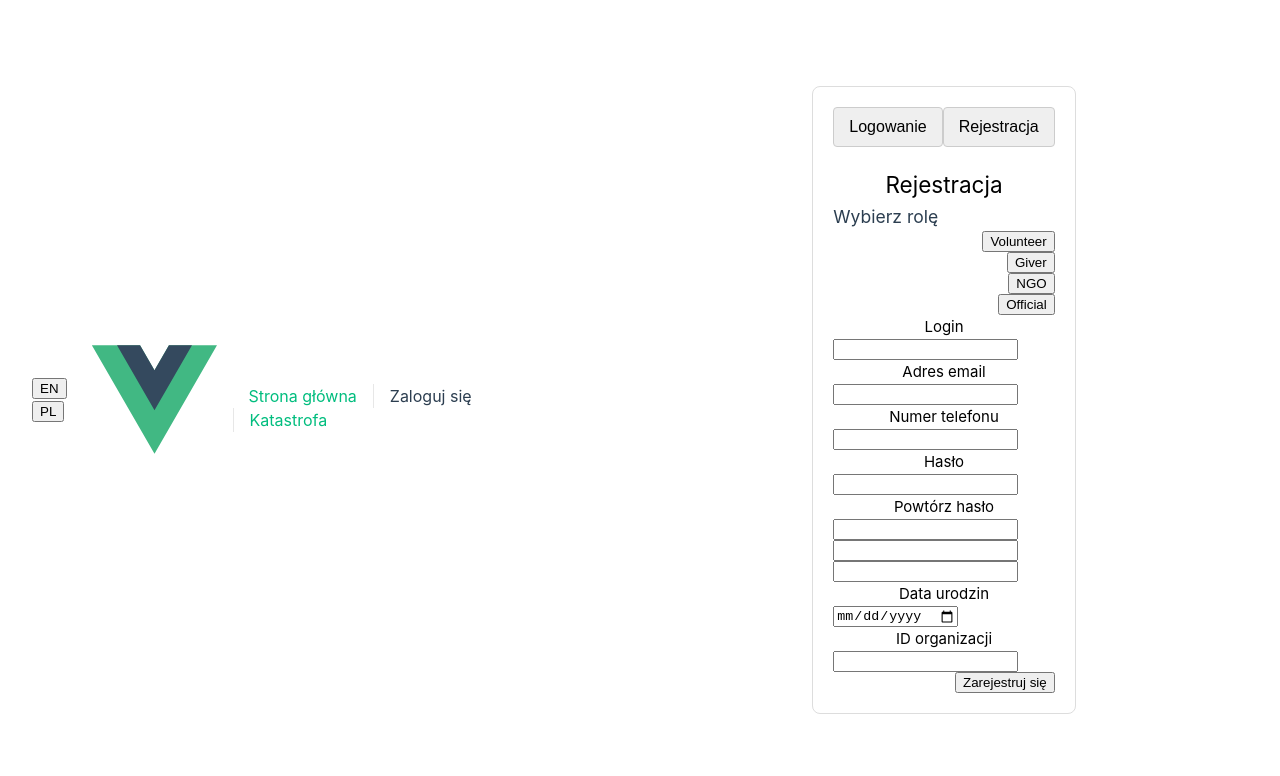
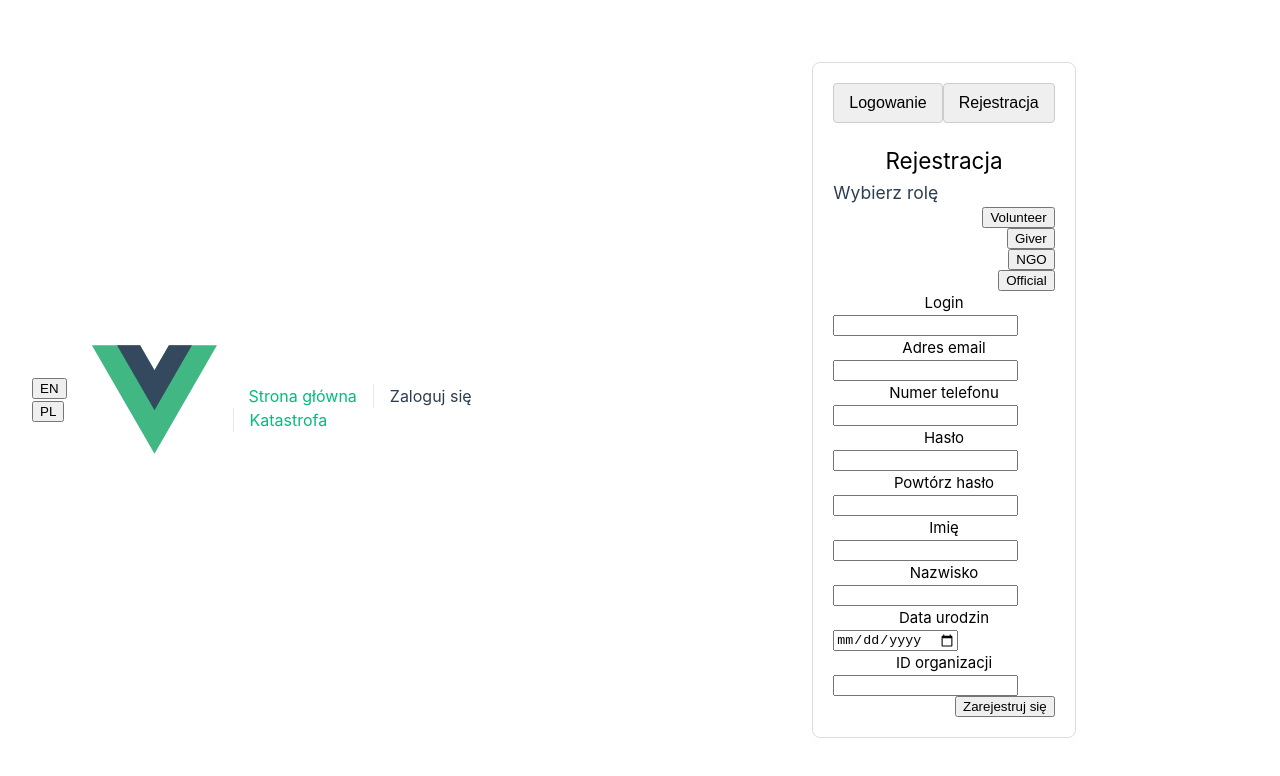
Before and after one commit to Yehor-Kovalenko/EmergencyProjekt_frontend, a Vue app: page /auth in a window 1280 px wide. Both pictures are taken after a click on the button "Rejestracja". Shown: the top 776 px of the page. Built offline with nearby package versions, Linux system fonts and the light colour scheme.

Commit message:
minor adjustments

```diff
--- a/src/components/Register.vue
+++ b/src/components/Register.vue
@@ -101,8 +101,8 @@
           phone: 'Numer telefonu',
           password: 'Hasło',
           confirmPassword: 'Powtórz hasło',
-          name: 'Imię',
-          surname: 'Nazwisko',
+          firstName: 'Imię',
+          lastName: 'Nazwisko',
           birthDate: 'Data urodzin',
           organizationId: 'ID organizacji',
           ngoName: 'Nazwa NGO',
@@ -119,8 +119,8 @@
           phone: 'Phone number',
           password: 'Password',
           confirmPassword: 'Repeat password',
-          name: 'First name',
-          surname: 'Last name',
+          firstName: 'First name',
+          lastName: 'Last name',
           birthDate: 'Birth date',
           organizationId: 'Organization ID',
           ngoName: 'NGO name',
```
